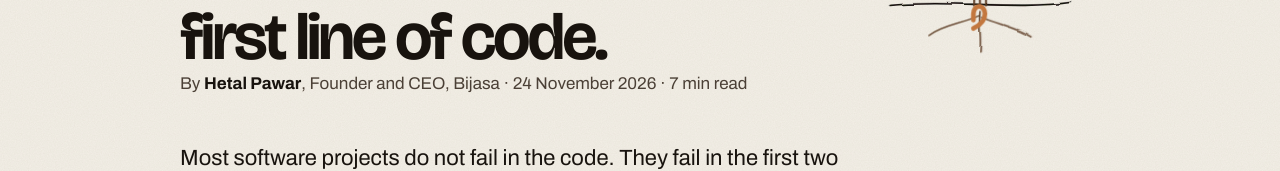
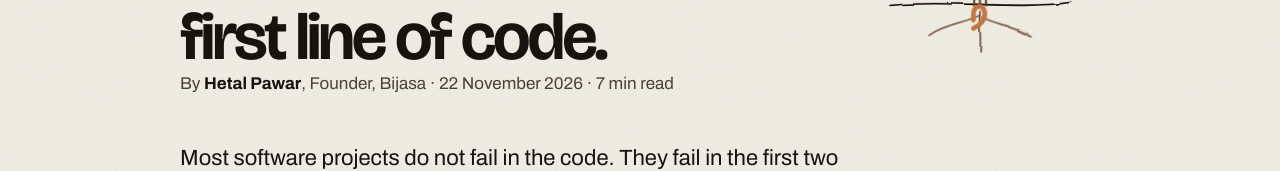
Before and after one commit to bijasa/bijasa-marketing-website, a Next.js app: page /blog/how-we-build in a window 1280 px wide. Shown: the part 368-539 px from the top of the page. Built offline with nearby package versions, Linux system fonts and the light colour scheme.

Commit message:
chore(blog): publish 22 Nov 2026; Hetal Pawar as Founder

```diff
--- a/app/blog/how-we-build/page.tsx
+++ b/app/blog/how-we-build/page.tsx
@@ -30,7 +30,7 @@ const structuredData = {
       dateModified: post.date,
       image: `https://bijasa.com${post.image}`,
       mainEntityOfPage: url,
-      author: { '@type': 'Person', name: post.author.name, jobTitle: 'Founder and CEO', worksFor: { '@id': 'https://bijasa.com/#organization' } },
+      author: { '@type': 'Person', name: post.author.name, jobTitle: 'Founder', worksFor: { '@id': 'https://bijasa.com/#organization' } },
       publisher: { '@id': 'https://bijasa.com/#organization' },
     },
     {
--- a/lib/blog.ts
+++ b/lib/blog.ts
@@ -9,14 +9,14 @@ export type Post = {
   image: string;
 };
 
-export const HETAL = { name: 'Hetal Pawar', role: 'Founder and CEO, Bijasa' };
+export const HETAL = { name: 'Hetal Pawar', role: 'Founder, Bijasa' };
 
 export const posts: Post[] = [
   {
     slug: 'how-we-build',
     title: 'Most software fails before the first line of code. Here is how we build instead.',
     description: 'Why software projects go wrong early, the six rules Bijasa follows on every project, and seven questions to ask any software team before you hire them.',
-    date: '2026-11-24',
+    date: '2026-11-22',
     author: HETAL,
     readMinutes: 7,
     image: '/og-how-we-build.png',
```
Also changed, not shown: 1 other file (tests, documents, lock files or other folders).
